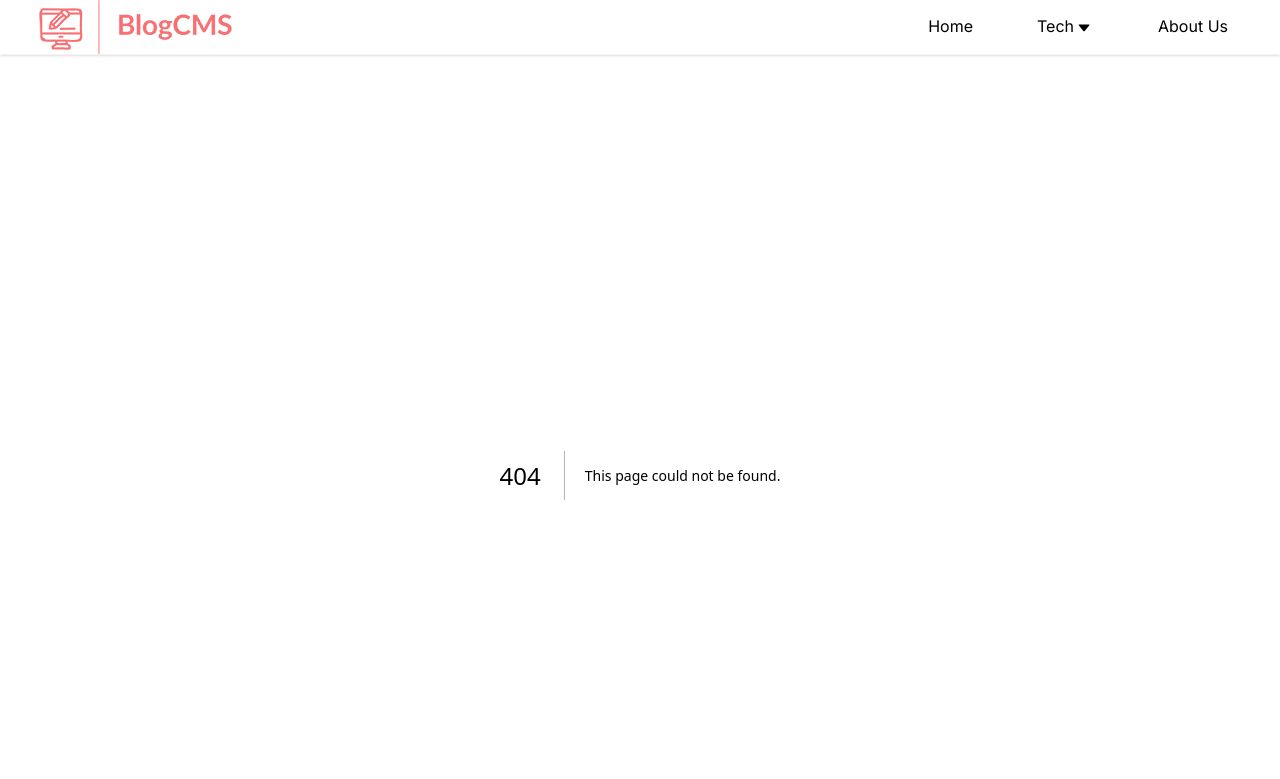
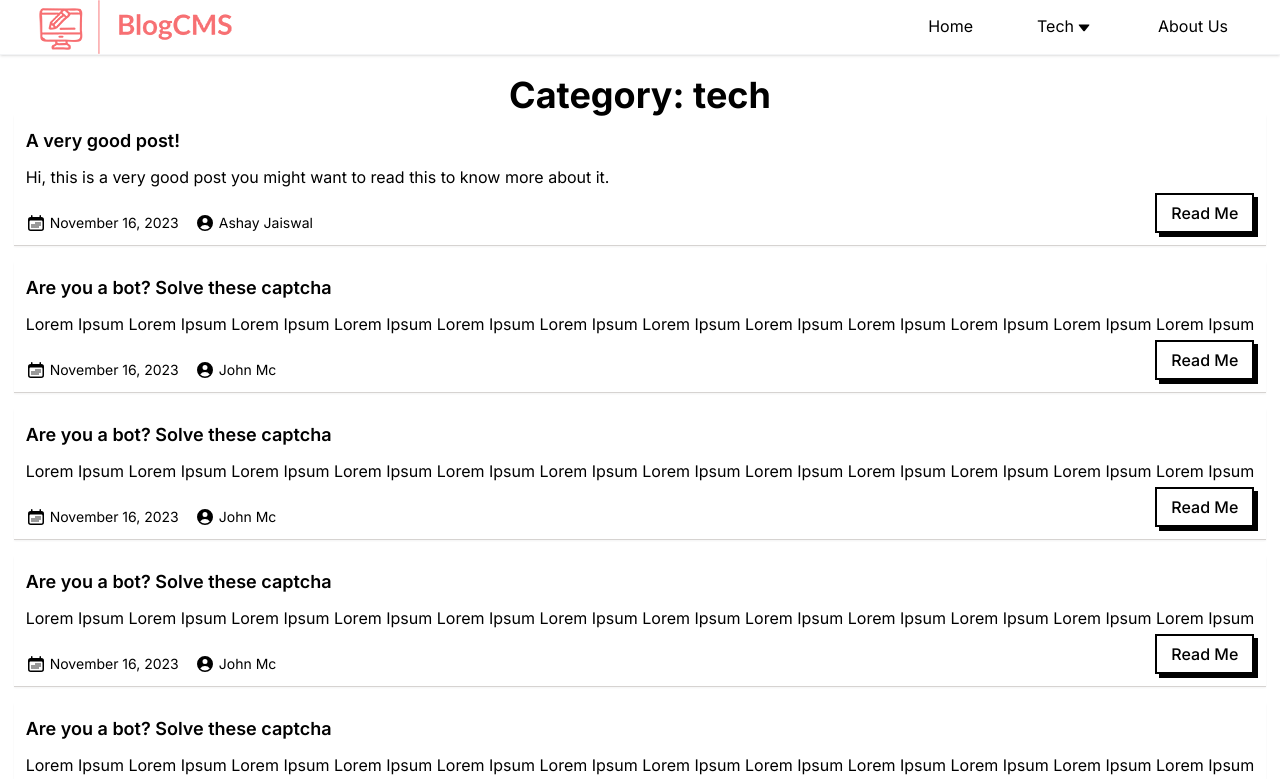
Before and after one commit to iamashay/BlogCMS, a Next.js app: page /category/tech in a window 1280 px wide. Before the commit this address had no page. Shown: the top 779 px of the page. Built offline with nearby package versions, Linux system fonts and the light colour scheme.

Commit message:
Implement dynamic category page

```diff
--- /dev/null
+++ b/src/app/category/[categoryName]/page.js
@@ -0,0 +1,69 @@
+import ArticleList from "@/components/ArticleList"
+
+const topPosts = [
+    {
+      title: 'A very good post!',
+      desc: 'Hi, this is a very good post you might want to read this to know more about it.',
+      author: 'Ashay Jaiswal',
+      imageURL: 'https://developer.mozilla.org/en-US/blog/learn-javascript-console-methods/console-logging-featured.png',
+      link: '/asdsdfasdasd',
+      date: 'November 16, 2023'
+    },
+    {
+      title: 'Are you a bot? Solve these captcha',
+      desc: 'Lorem Ipsum Lorem Ipsum Lorem Ipsum Lorem Ipsum Lorem Ipsum Lorem Ipsum Lorem Ipsum Lorem Ipsum Lorem Ipsum Lorem Ipsum Lorem Ipsum Lorem Ipsum',
+      author: 'John Mc',
+      imageURL: 'https://developer.mozilla.org/en-US/blog/learn-javascript-console-methods/console-logging-featured.png',
+      link: '/asda234sdasd',
+      date: 'November 16, 2023',
+    },
+    {
+      title: 'Are you a bot? Solve these captcha',
+      desc: 'Lorem Ipsum Lorem Ipsum Lorem Ipsum Lorem Ipsum Lorem Ipsum Lorem Ipsum Lorem Ipsum Lorem Ipsum Lorem Ipsum Lorem Ipsum Lorem Ipsum Lorem Ipsum',
+      author: 'John Mc',
+      imageURL: 'https://developer.mozilla.org/en-US/blog/learn-javascript-console-methods/console-logging-featured.png',
+      link: '/asda2f234sdasd',
+      date: 'November 16, 2023',
+    },
+    {
+      title: 'Are you a bot? Solve these captcha',
+      desc: 'Lorem Ipsum Lorem Ipsum Lorem Ipsum Lorem Ipsum Lorem Ipsum Lorem Ipsum Lorem Ipsum Lorem Ipsum Lorem Ipsum Lorem Ipsum Lorem Ipsum Lorem Ipsum',
+      author: 'John Mc',
+      imageURL: 'https://developer.mozilla.org/en-US/blog/learn-javascript-console-methods/console-logging-featured.png',
+      link: '/asda23f4fc234sdasd',
+      date: 'November 16, 2023',
+    },
+    {
+      title: 'Are you a bot? Solve these captcha',
+      desc: 'Lorem Ipsum Lorem Ipsum Lorem Ipsum Lorem Ipsum Lorem Ipsum Lorem Ipsum Lorem Ipsum Lorem Ipsum Lorem Ipsum Lorem Ipsum Lorem Ipsum Lorem Ipsum',
+      author: 'John Mc',
+      imageURL: 'https://developer.mozilla.org/en-US/blog/learn-javascript-console-methods/console-logging-featured.png',
+      link: '/as234f3cv4f32dasdasd',
+      date: 'November 16, 2023',
+    },
+    {
+      title: 'Are you a bot? Solve these captcha',
+      desc: 'Lorem Ipsum Lorem Ipsum Lorem Ipsum Lorem Ipsum Lorem Ipsum Lorem Ipsum Lorem Ipsum Lorem Ipsum Lorem Ipsum Lorem Ipsum Lorem Ipsum Lorem Ipsum',
+      author: 'John Mc',
+      imageURL: 'https://developer.mozilla.org/en-US/blog/learn-javascript-console-methods/console-logging-featured.png',
+      link: '/asdafc234f324csdasd',
+      date: 'November 16, 2023',
+    },
+    {
+      title: 'Are you a bot? Solve these captcha',
+      desc: 'Lorem Ipsum Lorem Ipsum Lorem Ipsum Lorem Ipsum Lorem Ipsum Lorem Ipsum Lorem Ipsum Lorem Ipsum Lorem Ipsum Lorem Ipsum Lorem Ipsum Lorem Ipsum',
+      author: 'John Mc',
+      imageURL: 'https://developer.mozilla.org/en-US/blog/learn-javascript-console-methods/console-logging-featured.png',
+      link: '/asda453f34f3fsdasd',
+      date: 'November 16, 2023',
+    },
+  ]
+
+export default function Page({params}) {
+    return (
+        <main className='flex items-center my-5 flex-col'>
+            <h1 className="text-4xl  font-bold max-md:font-medium">Category: {params.categoryName}</h1>
+            <ArticleList data={topPosts}></ArticleList>
+        </main>
+    )
+}
--- a/src/app/layout.js
+++ b/src/app/layout.js
@@ -12,9 +12,7 @@ export default function RootLayout({ children }) {
     <html lang="en">
       <body className={inter.className}>
         <Header></Header>
-        <main className='flex justify-center my-5'>
           {children}
-        </main>
       </body>
     </html>
   )
--- a/src/app/page.js
+++ b/src/app/page.js
@@ -63,8 +63,8 @@ const topPosts = [
 export default function Home() {
   return (
     <div className='page-container p-4'>
-      <main>
-        <ArticleList articles={topPosts}></ArticleList>
+      <main className='flex justify-center my-5'>
+        <ArticleList data={topPosts}></ArticleList>
       </main>
     </div>
   )
--- a/src/app/post/page.js
+++ b/src/app/post/page.js
@@ -1,5 +1,14 @@
 import Article from "@/components/Article"
 import Comment from "@/components/CommentBox"
+
+export async function generateMetadata({ params, searchParams }, parent) {
+    // read route params
+    const id = params.id
+    return {
+      title: "Hi",
+      description: 'This is a blogpost!',
+    }
+}
 
 const post = {
     title: 'A very good post!',
@@ -52,10 +61,13 @@ const postComment = [
 
 export default function ArticlePage({article}) {
     return (
-        <Article article={post}>
-           {
-            post.commentEnabled && <Comment data={postComment} />
-           }
-        </Article>
+        <main className='flex justify-center my-5'>
+            <Article article={post}>
+            {
+                post.commentEnabled && <Comment data={postComment} />
+            }
+            </Article>
+        </main>
+
     )
 }
--- a/src/components/ArticleList.jsx
+++ b/src/components/ArticleList.jsx
@@ -23,10 +23,10 @@ function ArticleCard ({article}) {
     )
 }
 
-export default function ArticleList({articles}) {
+export default function ArticleList({data}) {
     return (
         <section className="grid grid-cols-1 max-md:grid-cols-1 gap-4">
-            {articles.map((article) => <ArticleCard key={article.title} article={article} />)}
+            {data.map((article) => <ArticleCard key={article.title} article={article} />)}
         </section>
     )
 }
--- a/src/components/CommentBox.jsx
+++ b/src/components/CommentBox.jsx
@@ -6,7 +6,7 @@ function CommentList({data}) {
                 data?.length > 0 &&
                 data.map((comment)=> {
                     return (
-                    <article key={comment.id} className="bg-gray-200 my-2 p-2">
+                    <article key={comment._id} className="bg-gray-200 my-2 p-2">
                         <header className="text-sm"><b>{comment.name}</b> commented on <time>{comment.date}</time></header>
                         <p className="p-1">{comment.body}</p>
                     </article>
```
Also changed, not shown: 1 other file (tests, documents, lock files or other folders).
